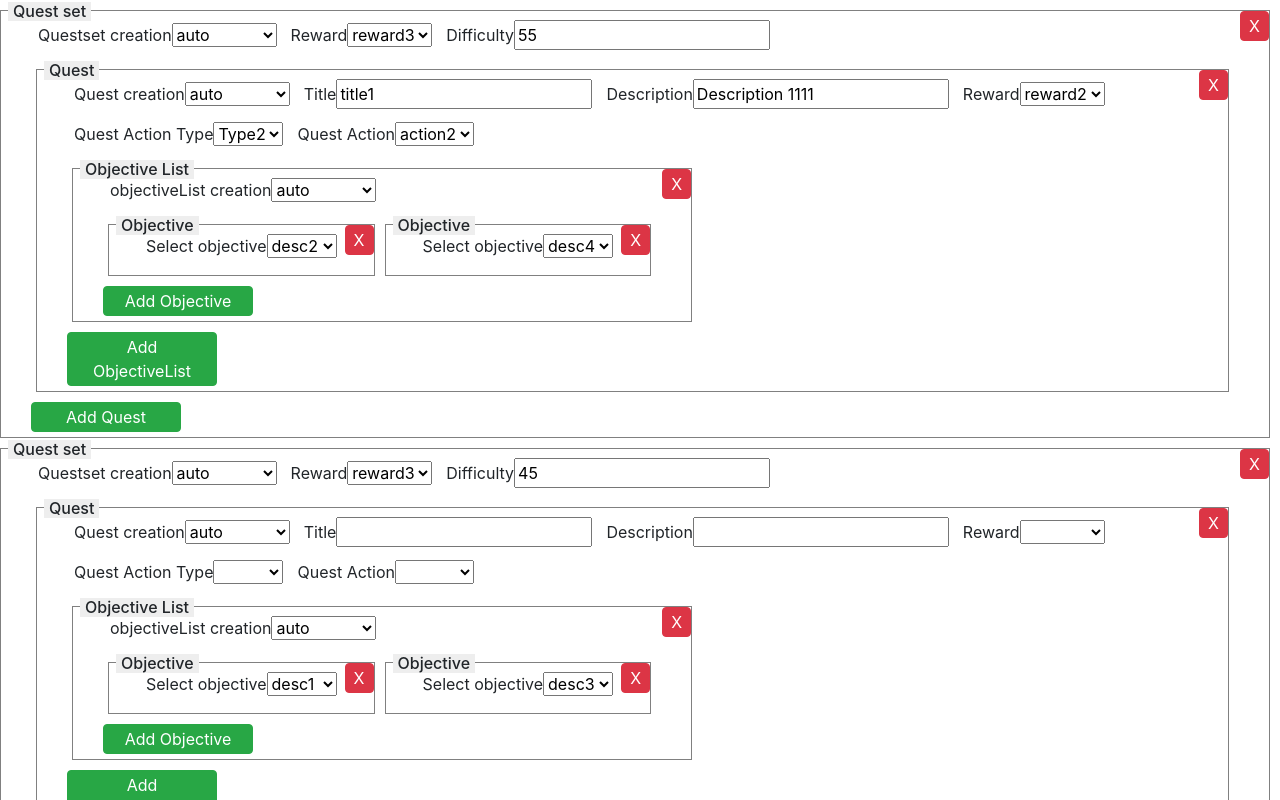
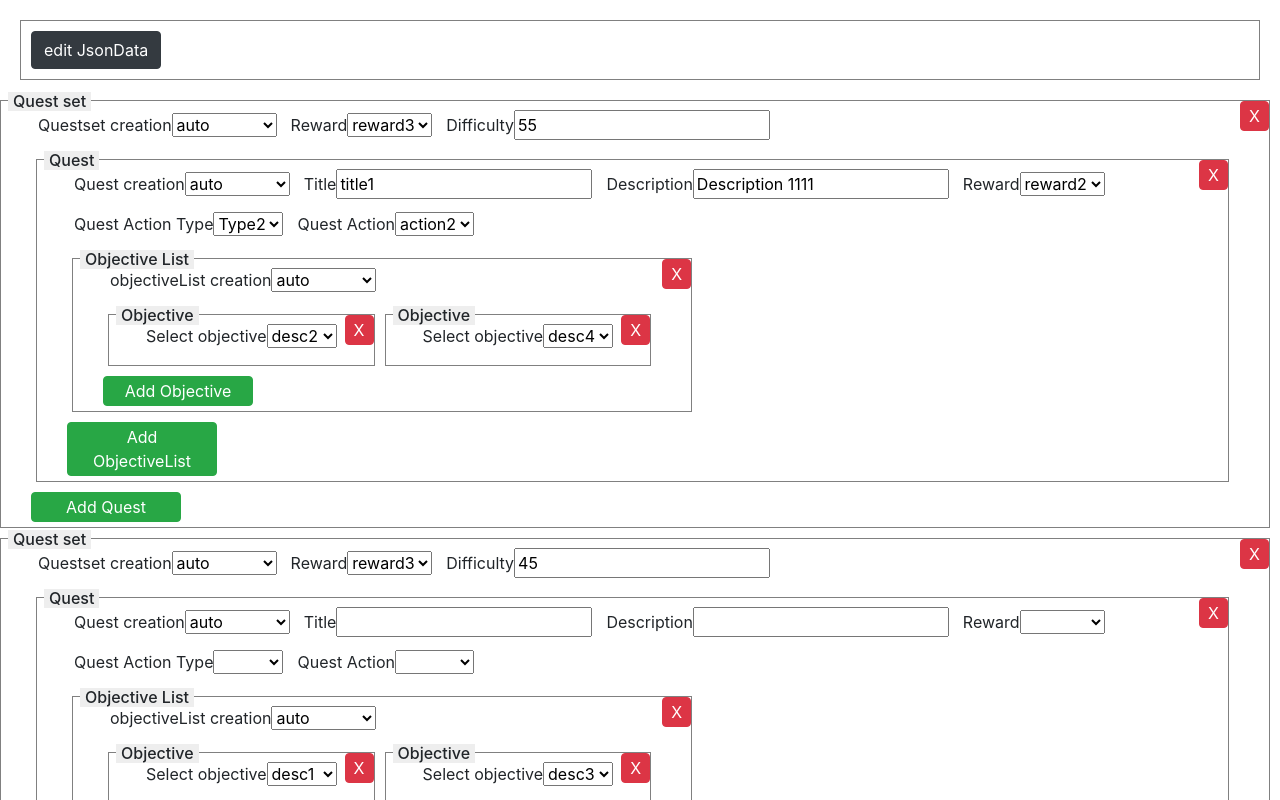
Before and after one commit to sachinsebastian1212/VueApp, a Vue app: page / in a window 1280 px wide. Shown: the top 800 px of the page. Built offline with nearby package versions, Linux system fonts and the light colour scheme.

Commit message:
Added json editable form structure

```diff
--- a/src/App.vue
+++ b/src/App.vue
@@ -1,21 +1,29 @@
 <template>
   <div id="app">
+    <quest-config v-on:setJsonData="setJsonData($event)" v-bind:jsonData="data"/>
     <quest-form v-bind:jsonData="data"/>
   </div>
 </template>
 
 <script>
+import QuestConfig from "./components/QuestConfig.vue";
 import QuestForm from "./components/QuestForm.vue";
 import Data from "./QuestCreationData.json";
 export default {
   name: "app",
   components: {
+    "quest-config": QuestConfig,
     "quest-form": QuestForm
   },
   data() {
     return {
       data: Data
     };
+  },
+  methods: {
+    setJsonData(jsonData) {
+      this.data = jsonData;
+    }
   }
 };
 </script>
--- /dev/null
+++ b/src/components/QuestConfig.vue
@@ -0,0 +1,108 @@
+<template>
+  <div class="config">
+    <div id="edit-jsonData" v-show="!showTextArea">
+      <b-button variant="dark" v-on:click="getJsonData(true)">edit JsonData</b-button>
+    </div>
+    <div id="save-jsonData" v-show="showTextArea">
+      <b-button variant="primary" v-on:click="setJsonData()">save</b-button>
+      <b-button variant="secondary" v-on:click="showTextArea=false">cancel</b-button>
+    </div>
+    <div>
+      <textarea
+        v-if="showTextArea"
+        class="form-control expandable"
+        v-model.lazy="displayedJsonData"
+      ></textarea>
+    </div>
+  </div>
+</template>
+
+<script>
+export default {
+  props: {
+    jsonData: {
+      type: Array,
+      required: true
+    }
+  },
+  data() {
+    return {
+      showTextArea: false,
+      displayedJsonData: "",
+      notCompleteJsonWarn: false,
+      use_db_ids: { qs: false, q: false, ol: false, o: true },
+      autoIds: {}
+    };
+  },
+  methods: {
+    setJsonData() {
+      try {
+        var local_JsonData = JSON.parse(this.displayedJsonData);
+        this.$emit('setJsonData',local_JsonData);
+      } catch (error) {
+        alert(error);
+      }
+    },
+    getJsonData(needFormat) {
+      this.showTextArea = true;
+      this.autoIds = { qs: 1, q: 1, ol: 1, o: 1 };
+      var local_JsonData = JSON.parse(JSON.stringify(this.jsonData));
+      if (needFormat) {
+        this.formatJsonData(local_JsonData);
+        // console.log(local_JsonData);
+        this.displayedJsonData = JSON.stringify(local_JsonData);
+      }
+    },
+    formatJsonData(data) {
+      data.forEach(obj => {
+        for (const key in obj) {
+          if (obj.hasOwnProperty(key)) {
+            const element = obj[key];
+            if (key === "id")
+              switch (obj.type) {
+                case "questset":
+                  obj.id = this.use_db_ids.qs
+                    ? obj.db_id
+                    : "qs_" + this.autoIds.qs++;
+                  break;
+                case "quest":
+                  obj.id = this.use_db_ids.q
+                    ? obj.db_id
+                    : "q_" + this.autoIds.q++;
+                  break;
+                case "objectivelist":
+                  obj.id = this.use_db_ids.ol
+                    ? obj.db_id
+                    : "ol_" + this.autoIds.ol++;
+                  break;
+                case "objective":
+                  obj.id = this.use_db_ids.o
+                    ? obj.db_id
+                    : "ob_" + this.autoIds.o++;
+                  break;
+              }
+            else if (element == "") notCompleteJsonWarn = true;
+            else if (key === "children") this.formatJsonData(element);
+          }
+        }
+      });
+    }
+  }
+};
+</script>
+
+<style scoped>
+div.config {
+  border: 1px solid grey;
+  margin: 20px;
+  padding: 10px;
+  position: relative;
+  display: flex;
+  flex-direction: column;
+  box-sizing: border-box;
+}
+textarea {
+  overflow-y: hidden;
+  min-height: 200px;
+}
+</style>
```
